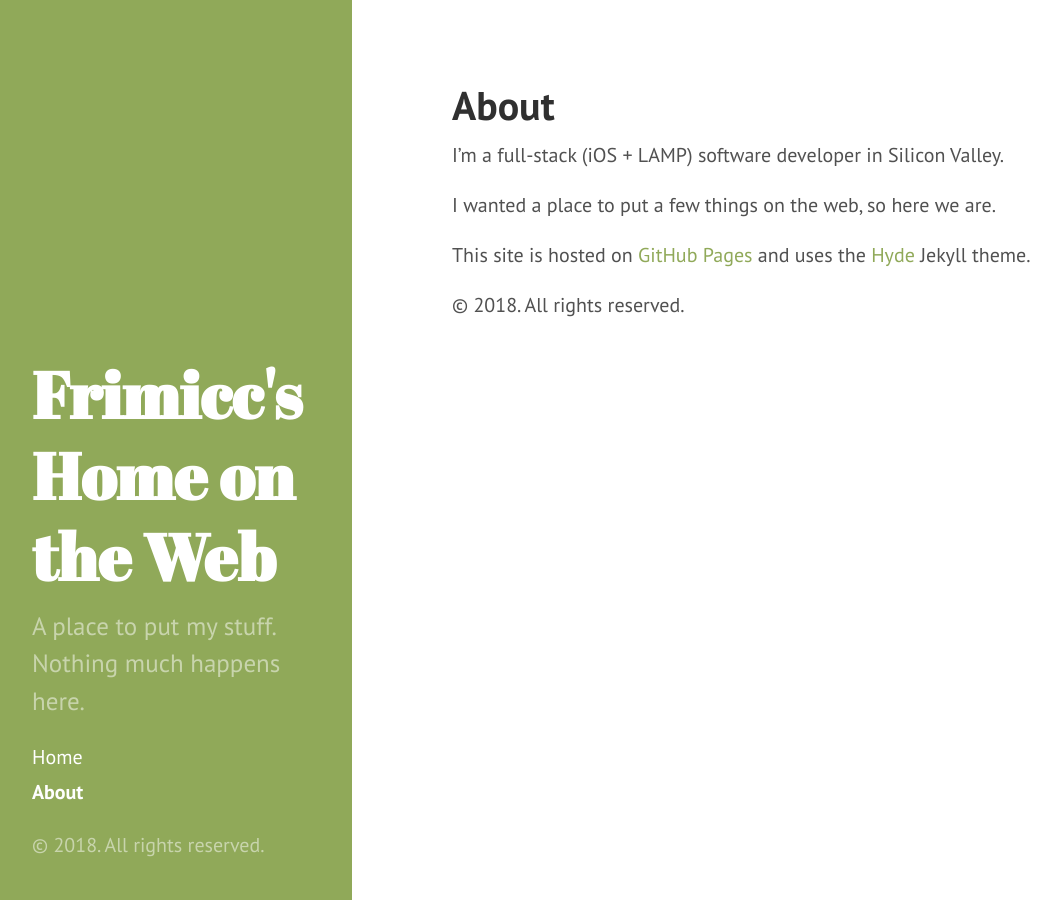
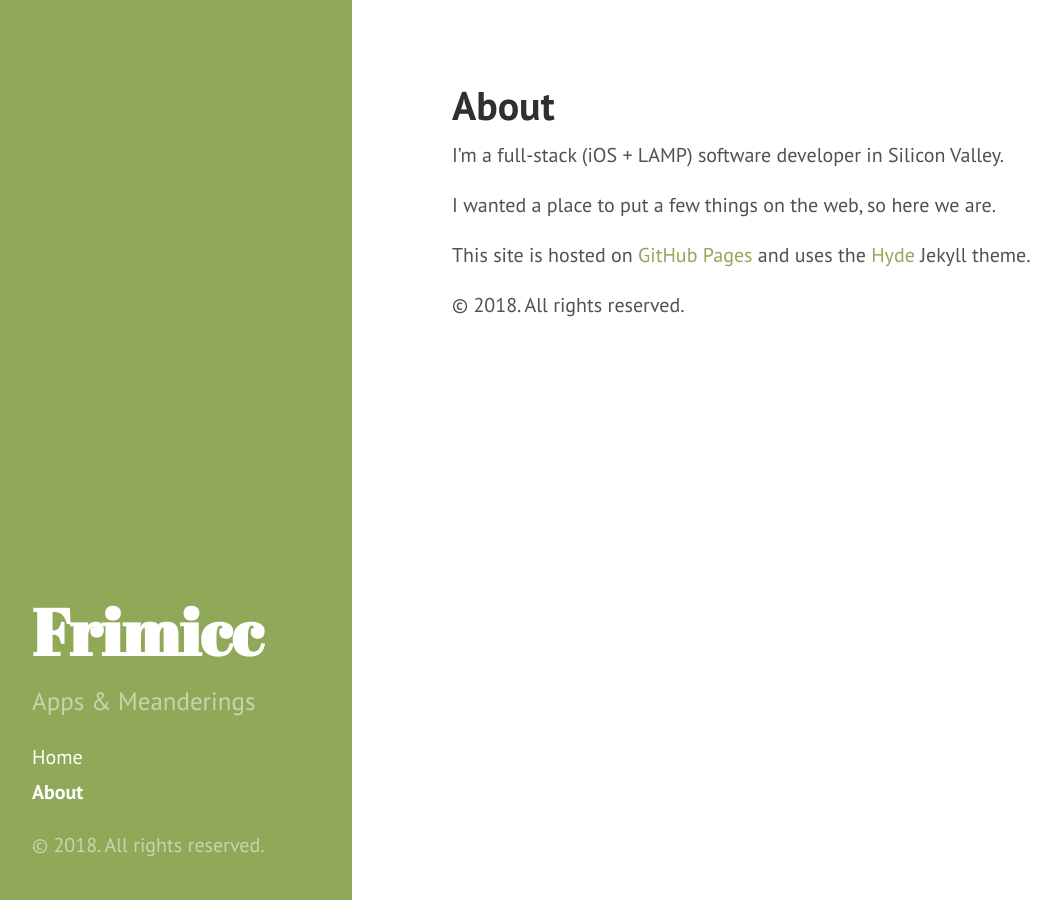
Before and after one commit to frimicc/frimicc.github.io, a Jekyll site: the page built from about.md, in a window 1280 px wide. Shown: the whole page, without its empty margins (8-1069 px from the left). Built offline with Jekyll 4.4.1, drawn with Linux system fonts in a browser that asks for light colours; Markdown is read by kramdown in place of the engine named in the settings.

Commit message:
Update sidebar text.

```diff
--- a/_config.yml
+++ b/_config.yml
@@ -6,9 +6,9 @@ highlighter:      pygments
 permalink:        pretty
 
 # Setup
-title:            "Frimicc's Home on the Web"
+title:            "Frimicc"
 tagline:          'Home of Hex Map Maker'
-description:      'A place to put my stuff. Nothing much happens here.'
+description:      'Apps & Meanderings'
 url:              http://www.frimicc.com
 baseurl:          /
 
```
